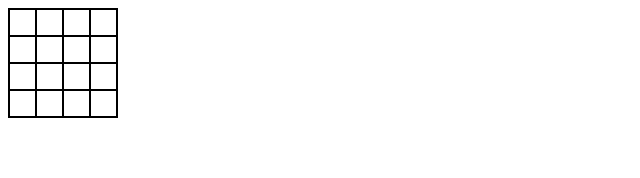
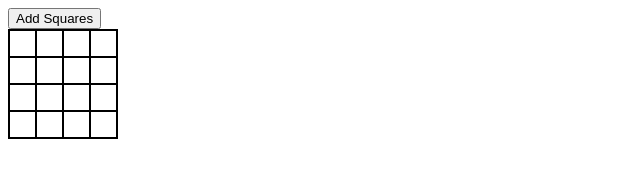
Before and after one commit to Loxciel/Project-Etch-a-Sketch, a plain HTML site: page index.html in a window 1280 px wide. Shown: the whole page, without its empty margins (0-640 px from the left). Drawn offline with Linux system fonts and the light colour scheme.

Commit message:
Add button execute addSquare() onclick

```diff
--- a/index.html
+++ b/index.html
@@ -9,6 +9,8 @@
 </head>
 <body>
 
+  <button onclick="addSquare()">Add Squares</button>
+
   <div id="container">
 
 
```
